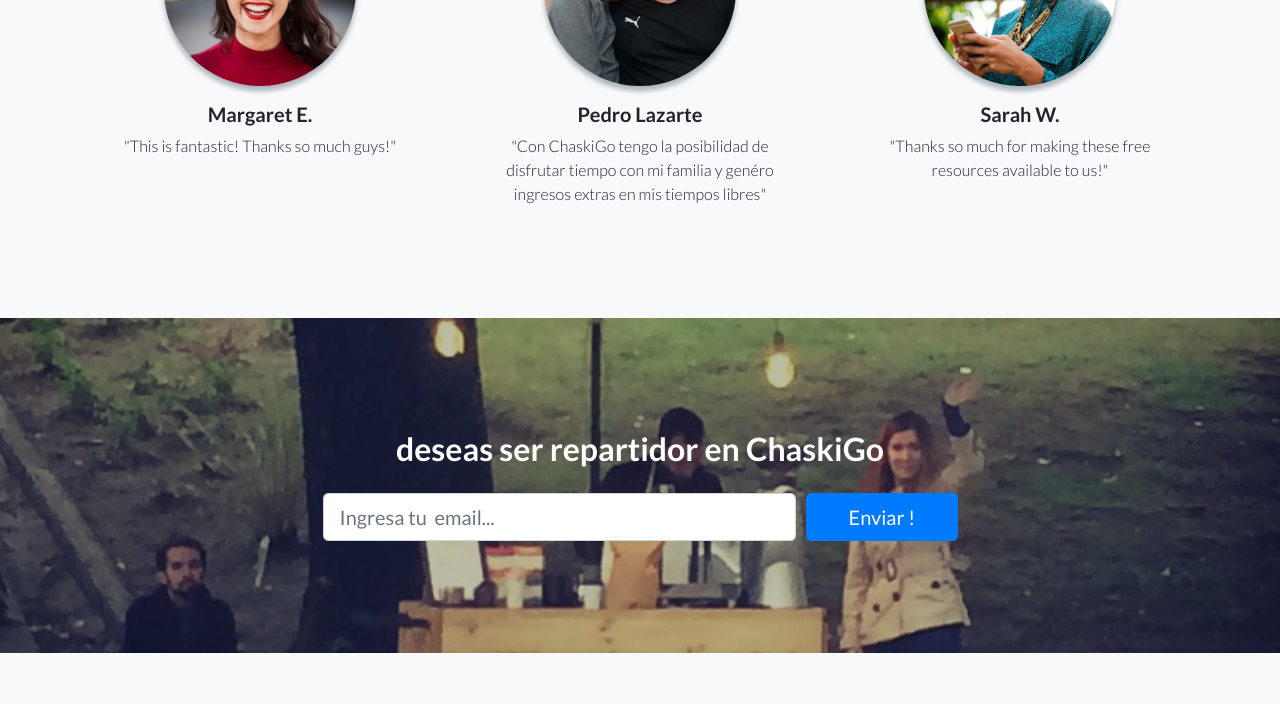
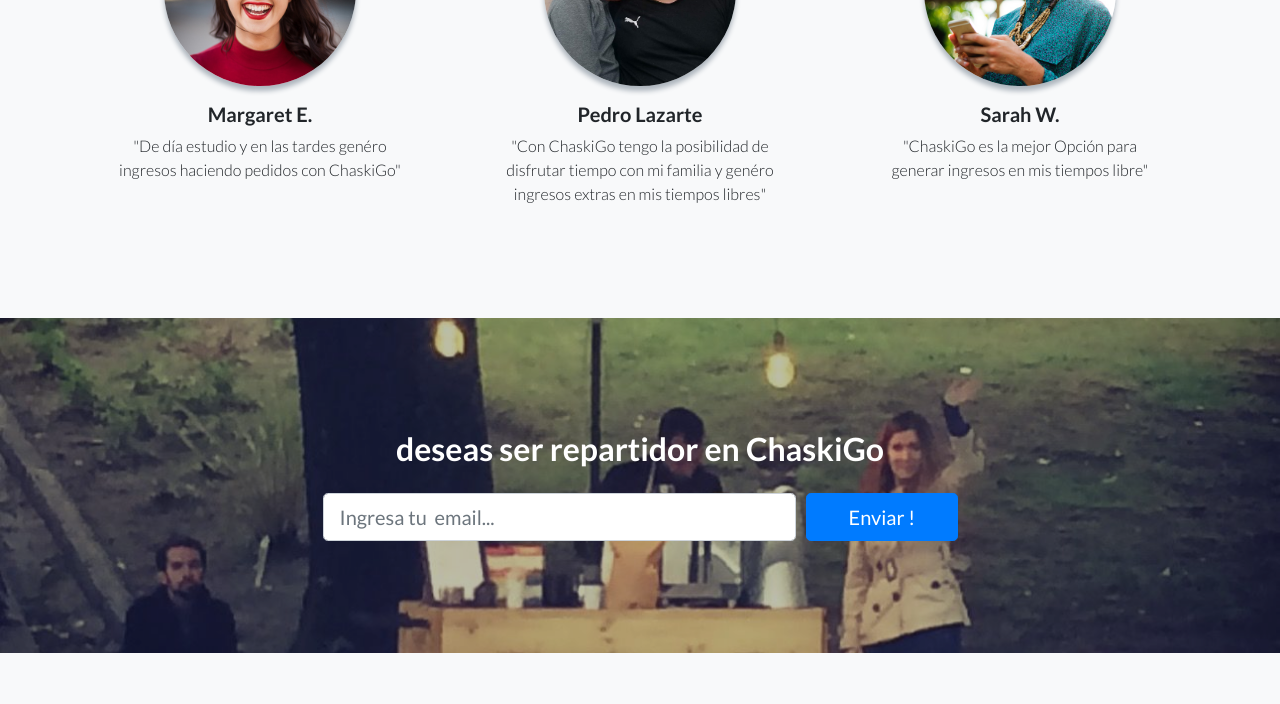
Before and after one commit to rodoqui17/chaskigo, a website: page index.html in a window 1280 px wide. Shown: the part 4320-5024 px from the top of the page. Drawn offline with Linux system fonts and the light colour scheme.

Commit message:
Update index.html

```diff
--- a/index.html
+++ b/index.html
@@ -158,7 +158,7 @@
             <div class="testimonial-item mx-auto mb-5 mb-lg-0">
               <img class="img-fluid rounded-circle mb-3" src="img/testimonials-1.jpg" alt="">
               <h5>Margaret E.</h5>
-              <p class="font-weight-light mb-0">"This is fantastic! Thanks so much guys!"</p>
+              <p class="font-weight-light mb-0">"De día estudio y en las tardes genéro ingresos haciendo pedidos con ChaskiGo"</p>
             </div>
           </div>
           <div class="col-lg-4">
@@ -172,7 +172,7 @@
             <div class="testimonial-item mx-auto mb-5 mb-lg-0">
               <img class="img-fluid rounded-circle mb-3" src="img/testimonials-3.jpg" alt="">
               <h5>Sarah	W.</h5>
-              <p class="font-weight-light mb-0">"Thanks so much for making these free resources available to us!"</p>
+              <p class="font-weight-light mb-0">"ChaskiGo es la mejor Opción para generar ingresos en mis tiempos libre"</p>
             </div>
           </div>
         </div>
```
